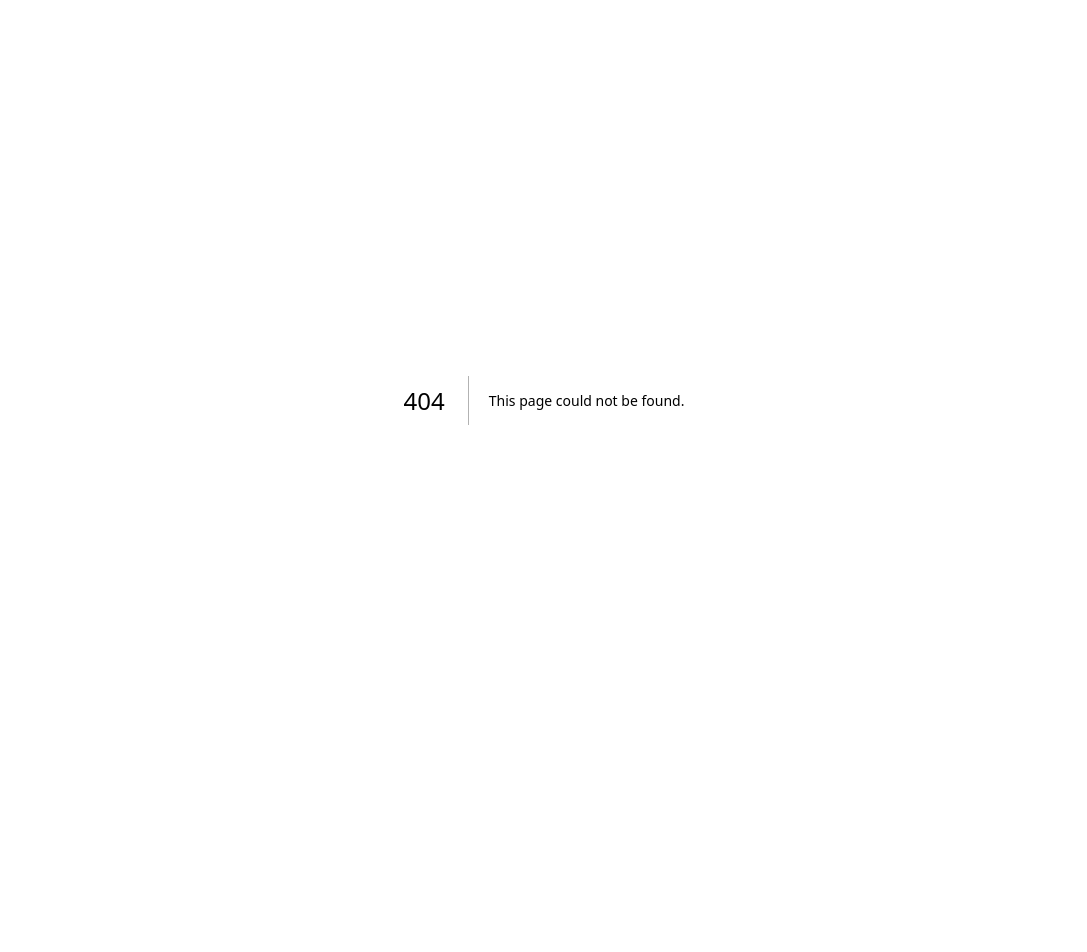
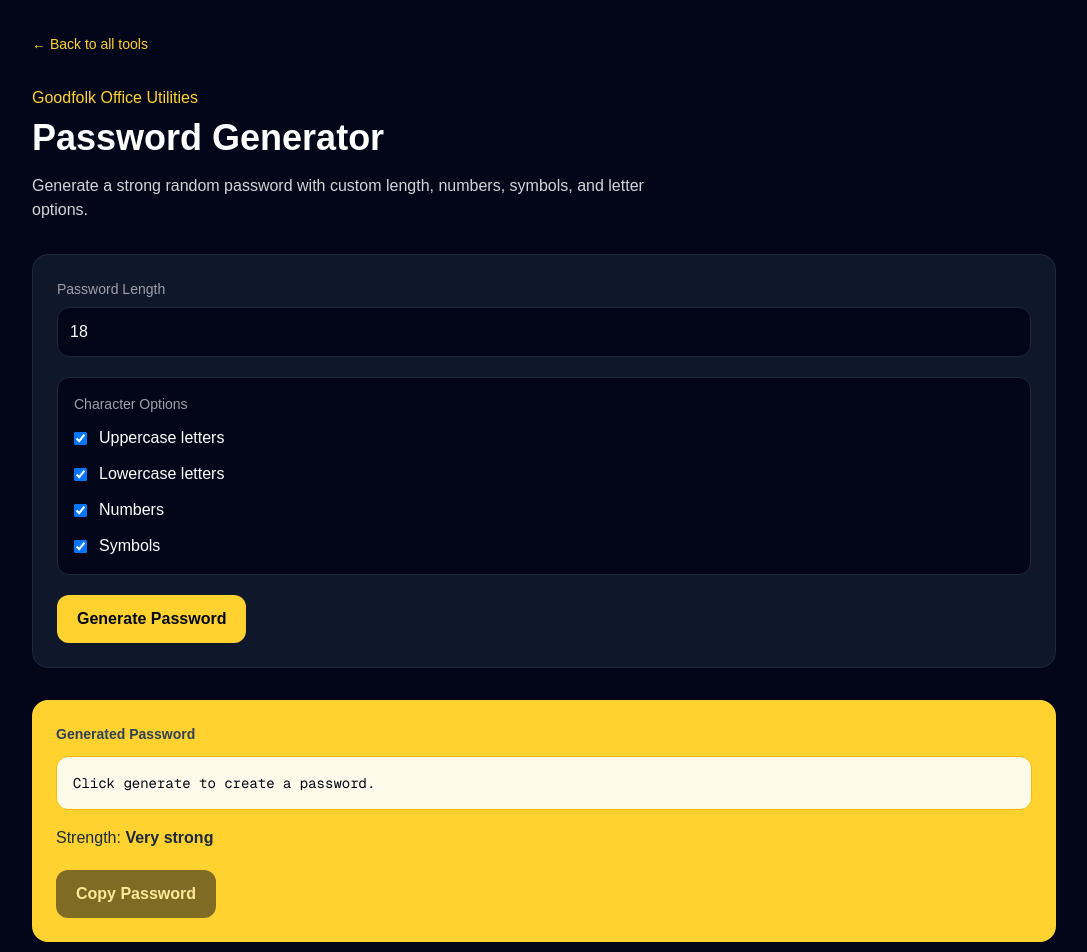
Before and after one commit to GFKolby/GoodfolkUtilities, a Next.js app: page /password-generator in a window 1280 px wide. Before the commit this address had no page. Shown: the top 952 px of the page, without its empty margins (96-1183 px from the left). Before the commit the page ends 800 px from the top, so only its background shows below. Built offline with nearby package versions, Linux system fonts and the light colour scheme.

Commit message:
Add password generator

```diff
--- a/app/page.tsx
+++ b/app/page.tsx
@@ -36,6 +36,12 @@ const tools = [
     href: "/word-character-counter",
     line: "Office Utilities",
     description: "Count words, characters, sentences, paragraphs, and estimated reading time.",
+  },
+  {
+    name: "Password Generator",
+    href: "/password-generator",
+    line: "Office Utilities",
+    description: "Generate strong random passwords with custom length and character options.",
   },
   {
     name: "Camp Water Planner",
--- /dev/null
+++ b/app/password-generator/page.tsx
@@ -0,0 +1,172 @@
+"use client";
+
+import { useMemo, useState } from "react";
+import ToolPage from "@/components/ToolPage";
+
+export default function PasswordGenerator() {
+  const [length, setLength] = useState(18);
+  const [includeUppercase, setIncludeUppercase] = useState(true);
+  const [includeLowercase, setIncludeLowercase] = useState(true);
+  const [includeNumbers, setIncludeNumbers] = useState(true);
+  const [includeSymbols, setIncludeSymbols] = useState(true);
+  const [password, setPassword] = useState("");
+  const [copied, setCopied] = useState(false);
+
+  const characterPool = useMemo(() => {
+    let pool = "";
+
+    if (includeUppercase) pool += "ABCDEFGHIJKLMNOPQRSTUVWXYZ";
+    if (includeLowercase) pool += "abcdefghijklmnopqrstuvwxyz";
+    if (includeNumbers) pool += "0123456789";
+    if (includeSymbols) pool += "!@#$%^&*()-_=+[]{};:,.?/";
+
+    return pool;
+  }, [includeUppercase, includeLowercase, includeNumbers, includeSymbols]);
+
+  const strengthLabel = useMemo(() => {
+    let score = 0;
+
+    if (length >= 12) score += 1;
+    if (length >= 16) score += 1;
+    if (includeUppercase && includeLowercase) score += 1;
+    if (includeNumbers) score += 1;
+    if (includeSymbols) score += 1;
+
+    if (score <= 2) return "Basic";
+    if (score <= 4) return "Strong";
+    return "Very strong";
+  }, [
+    length,
+    includeUppercase,
+    includeLowercase,
+    includeNumbers,
+    includeSymbols,
+  ]);
+
+  const generatePassword = () => {
+    if (!characterPool) {
+      setPassword("");
+      return;
+    }
+
+    const randomValues = new Uint32Array(length);
+    crypto.getRandomValues(randomValues);
+
+    const nextPassword = Array.from(randomValues)
+      .map((value) => characterPool[value % characterPool.length])
+      .join("");
+
+    setPassword(nextPassword);
+    setCopied(false);
+  };
+
+  const copyPassword = async () => {
+    if (!password) return;
+
+    await navigator.clipboard.writeText(password);
+    setCopied(true);
+
+    setTimeout(() => {
+      setCopied(false);
+    }, 1500);
+  };
+
+  return (
+    <ToolPage
+      line="Goodfolk Office Utilities"
+      title="Password Generator"
+      description="Generate a strong random password with custom length, numbers, symbols, and letter options."
+    >
+      <div className="grid gap-5 rounded-2xl border border-slate-800 bg-slate-900 p-6">
+        <label>
+          <span className="mb-2 block text-sm text-zinc-400">
+            Password Length
+          </span>
+
+          <input
+            type="number"
+            min="6"
+            max="128"
+            value={length}
+            onChange={(e) => setLength(Number(e.target.value))}
+            className="w-full rounded-xl border border-slate-800 bg-slate-950 p-3 text-white outline-none focus:border-amber-300"
+          />
+        </label>
+
+        <div className="grid gap-3 rounded-xl border border-slate-800 bg-slate-950 p-4">
+          <p className="text-sm text-zinc-400">Character Options</p>
+
+          <label className="flex items-center gap-3">
+            <input
+              type="checkbox"
+              checked={includeUppercase}
+              onChange={(e) => setIncludeUppercase(e.target.checked)}
+            />
+            Uppercase letters
+          </label>
+
+          <label className="flex items-center gap-3">
+            <input
+              type="checkbox"
+              checked={includeLowercase}
+              onChange={(e) => setIncludeLowercase(e.target.checked)}
+            />
+            Lowercase letters
+          </label>
+
+          <label className="flex items-center gap-3">
+            <input
+              type="checkbox"
+              checked={includeNumbers}
+              onChange={(e) => setIncludeNumbers(e.target.checked)}
+            />
+            Numbers
+          </label>
+
+          <label className="flex items-center gap-3">
+            <input
+              type="checkbox"
+              checked={includeSymbols}
+              onChange={(e) => setIncludeSymbols(e.target.checked)}
+            />
+            Symbols
+          </label>
+        </div>
+
+        <button
+          onClick={generatePassword}
+          disabled={!characterPool}
+          className="w-fit rounded-xl bg-amber-300 px-5 py-3 font-semibold text-slate-950 transition hover:bg-amber-200 disabled:opacity-50"
+        >
+          Generate Password
+        </button>
+      </div>
+
+      <div className="mt-8 rounded-2xl bg-amber-300 p-6 text-slate-950">
+        <p className="text-sm font-semibold text-slate-700">
+          Generated Password
+        </p>
+
+        <div className="mt-3 rounded-xl border border-amber-400 bg-amber-50 p-4 font-mono text-sm break-all">
+          {password || "Click generate to create a password."}
+        </div>
+
+        <p className="mt-4 text-slate-800">
+          Strength: <strong>{strengthLabel}</strong>
+        </p>
+
+        <button
+          onClick={copyPassword}
+          disabled={!password}
+          className="mt-5 rounded-xl bg-slate-950 px-5 py-3 font-semibold text-white transition hover:bg-slate-800 disabled:opacity-50"
+        >
+          {copied ? "Copied!" : "Copy Password"}
+        </button>
+      </div>
+
+      <p className="mt-6 text-sm text-zinc-500">
+        Passwords are generated in your browser. Nothing is sent or saved.
+      </p>
+    </ToolPage>
+  );
+}
```
